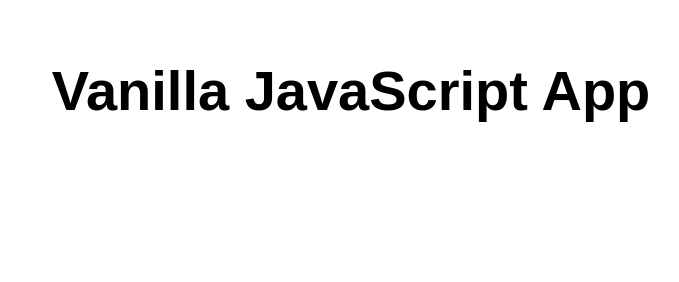
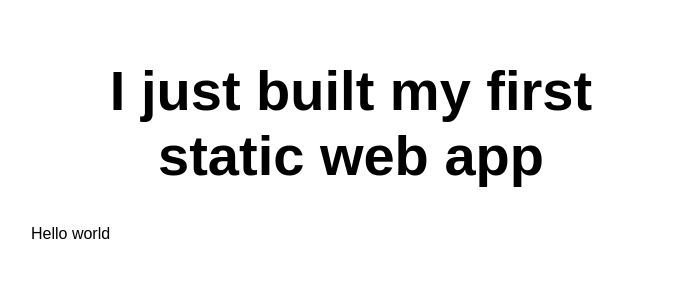
Before and after one commit to pravinlondhe94/First-static-web-app, a website: page src/index.html in a window 1280 px wide. Shown: the whole page, without its empty margins (289-968 px from the left). Drawn offline with Linux system fonts and the light colour scheme.

Commit message:
Update index.html

```diff
--- a/src/index.html
+++ b/src/index.html
@@ -5,12 +5,13 @@
   <meta charset="UTF-8">
   <meta name="viewport" content="width=device-width, initial-scale=1.0">
   <link rel="stylesheet" href="styles.css">
-  <title>Vanilla JavaScript App</title>
+  <title>First App</title>
 </head>
 
 <body>
   <main>
-    <h1>Vanilla JavaScript App</h1>
+    <h1> I just built my first static web app </h1>
+    <p>Hello world</p>
   </main>
 </body>
 
```
